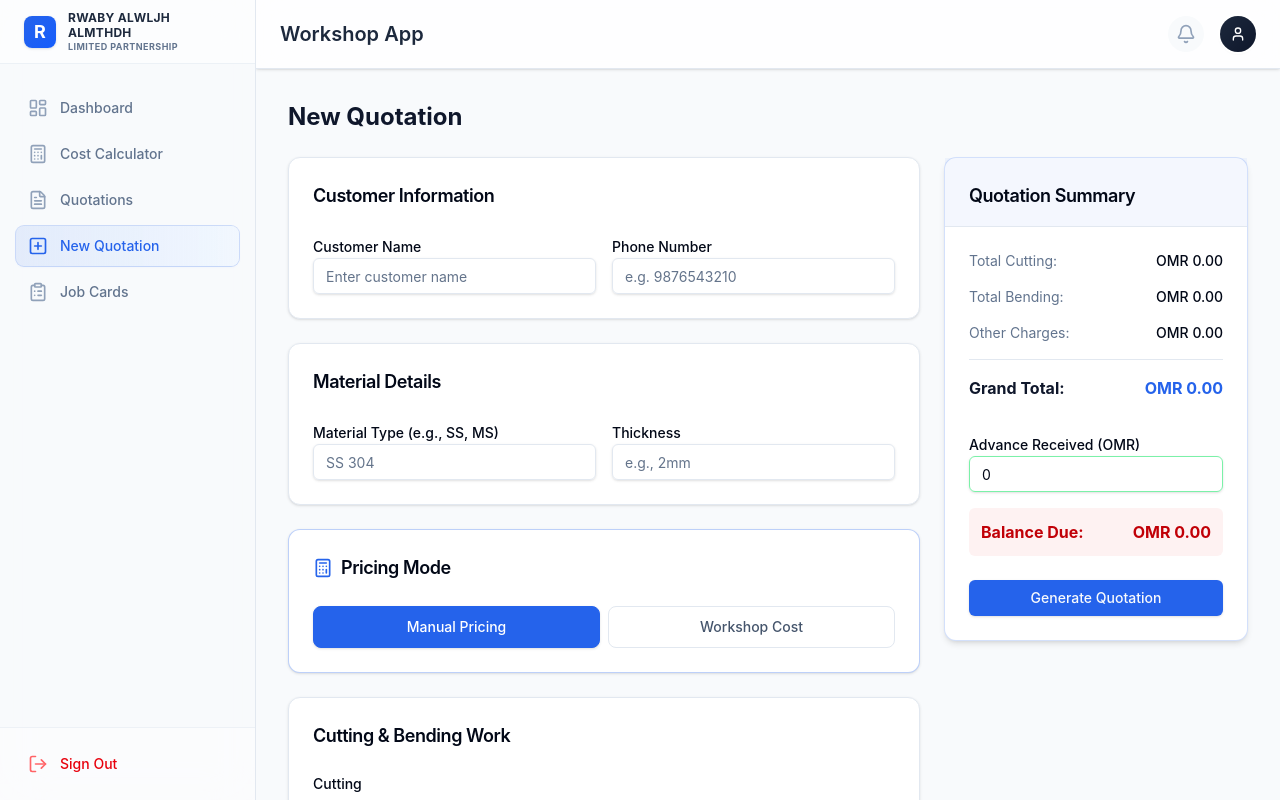
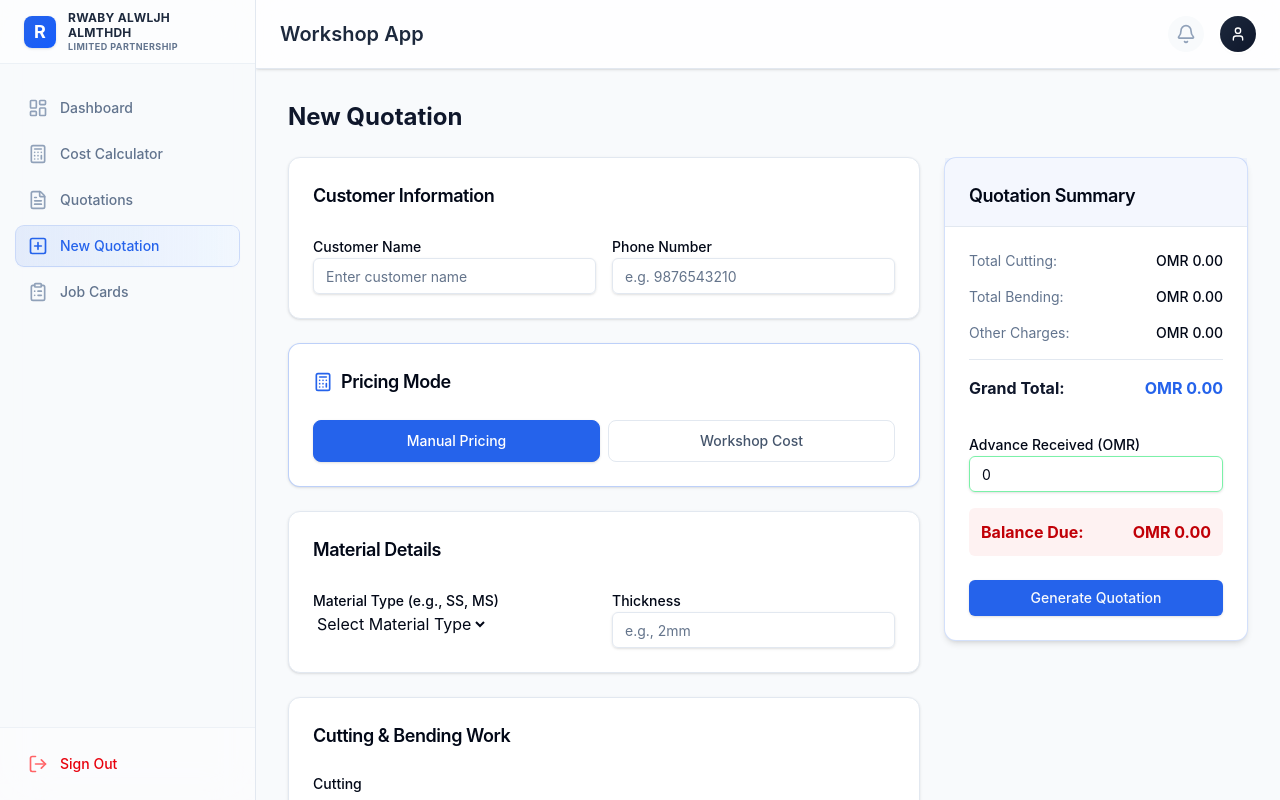
Before and after one commit to sameerthedeveloper/rwaby-quotation, a React (Vite) app: page /quotations/new in a window 1280 px wide. Built offline with nearby package versions, Linux system fonts and the light colour scheme; no server answers; the database is empty; sample sign-in values are in the browser's storage.

Commit message:
fixed the display data

```diff
--- a/src/components/cost/CostRow.jsx
+++ b/src/components/cost/CostRow.jsx
@@ -1,4 +1,5 @@
 import { Input } from '@/components/ui/Input';
+import { Select } from '../ui/Select';
 
 /**
  * A single row in the cost table.
@@ -14,7 +15,7 @@ export default function CostRow({ row, type = 'hourly', onAmountChange, onHoursC
           <span className="text-xs text-slate-400 ml-2">Fixed</span>
         </td>
         <td className="px-4 sm:px-6 py-3 text-right">
-          {readOnlyAmount ? (
+          {/* {readOnlyAmount ? (
              <span className="font-mono text-sm text-slate-800">{hidePrices ? '***' : (row.amount || 0).toFixed(2)}</span>
           ) : (
             <Input
@@ -24,7 +25,7 @@ export default function CostRow({ row, type = 'hourly', onAmountChange, onHoursC
               value={row.amount || ''}
               onChange={e => onAmountChange(row.field, e.target.value)}
             />
-          )}
+          )} */}
         </td>
         <td className="px-4 sm:px-6 py-3 text-right text-slate-400 text-sm">—</td>
         <td className="px-4 sm:px-6 py-3 text-right text-slate-400 text-sm">—</td>
@@ -41,17 +42,25 @@ export default function CostRow({ row, type = 'hourly', onAmountChange, onHoursC
         <span className="font-medium text-slate-900 text-sm">{row.label}</span>
       </td>
       <td className="px-4 sm:px-6 py-3 text-right">
-        {readOnlyAmount ? (
-           <span className="font-mono text-sm text-slate-800">{hidePrices ? '***' : (row.amount || 0).toFixed(2)}</span>
-        ) : (
-          <Input
+        {row.key === 'labor' ? (<>
+          <Select
             type="number"
             min="0"
             className="w-24 ml-auto text-right"
             value={row.amount || ''}
             onChange={e => onAmountChange(row.costField, e.target.value)}
-          />
+          >
+            <option value="">Select</option>
+            <option value="1">1</option>
+            <option value="2">2</option>
+            <option value="3">3</option>
+            <option value="4">4</option>
+
+          </Select>
+        </>):(
+          <span className="px-4 sm:px-6 py-3 text-right text-slate-400 text-sm">—</span>
         )}
+
       </td>
       <td className="px-4 sm:px-6 py-3 text-right font-mono text-sm text-slate-600">
         {hidePrices ? '***' : row.hourly.toFixed(2)}
--- a/src/components/cost/CostTable.jsx
+++ b/src/components/cost/CostTable.jsx
@@ -16,7 +16,7 @@ export default function CostTable({ hourlyRows, fixedRows, onCostChange, onHours
               <thead>
                 <tr className="bg-slate-50 border-b border-slate-200 text-slate-500 text-sm">
                   <th className="px-6 py-4 font-medium">Item</th>
-                   <th className="px-6 py-4 font-medium text-right">Amount (OMR)</th>
+                   <th className="px-6 py-4 font-medium text-right">Labour Count</th>
                   <th className="px-6 py-4 font-medium text-right">1 Hour Cost</th>
                   <th className="px-6 py-4 font-medium text-right">Hours Used</th>
                   <th className="px-6 py-4 font-medium text-right">Total Cost (OMR)</th>
--- a/src/hooks/useCostCalculator.js
+++ b/src/hooks/useCostCalculator.js
@@ -10,6 +10,7 @@ const INITIAL_COSTS = {
   machineCost: 0,
   rent: 0,
   laborCostPerDay: 51.92,
+  fabricatorCostPerHour: 1.3221,
   electricityCost: 0,
 };
 
@@ -69,7 +70,8 @@ export function useCostCalculator(initial = {}) {
   const hourlyRows = useMemo(() => [
     { key: 'machine',     label: 'Machine (Per Hour)',          amount: costs.machineCost,       hourly: hourlyRates.machineHourly,     hoursUsed: hours.machineHours,     total: itemTotals.machineTotal,     costField: 'machineCost',    hoursField: 'machineHours' },
     { key: 'rent',        label: 'Workshop Rent (Per Hour)',    amount: costs.rent,              hourly: hourlyRates.rentHourly,        hoursUsed: hours.rentHours,        total: itemTotals.rentTotal,        costField: 'rent',           hoursField: 'rentHours' },
-    { key: 'labor',       label: 'Labor Cost (Per Day)',       amount: costs.laborCostPerDay,   hourly: hourlyRates.laborHourly,       hoursUsed: hours.laborHours,       total: itemTotals.laborTotal,       costField: 'laborCostPerDay',hoursField: 'laborHours' },
+    { key: 'fabricator',       label: 'Fabricator Cost (Per Hour)',       amount: costs.laborCostPerDay,   hourly: hourlyRates.laborHourly,       hoursUsed: hours.laborHours,       total: itemTotals.laborTotal,       costField: 'laborCostPerDay',hoursField: 'laborHours' },
+    { key: 'labor',       label: 'Labor Cost (Per Head)',       amount: costs.fabricatorCostPerDay,   hourly: costs.fabricatorCostPerDay/8,       hoursUsed: hours.fabricatorHours,       total: itemTotals.fabricatorTotal,       costField: 'fabricatorCostPerDay',hoursField: 'fabricatorHours' },
     { key: 'electricity', label: 'Electricity (EB) (Per Hour)', amount: costs.electricityCost,   hourly: hourlyRates.electricityHourly, hoursUsed: hours.electricityHours, total: itemTotals.electricityTotal, costField: 'electricityCost',hoursField: 'electricityHours' },
   ], [costs, hourlyRates, hours, itemTotals]);
 
--- a/src/pages/NewQuotation.jsx
+++ b/src/pages/NewQuotation.jsx
@@ -13,6 +13,7 @@ import {
 import { Button } from "@/components/ui/Button";
 import { Input } from "@/components/ui/Input";
 import { Label } from "@/components/ui/Label";
+import { Select } from "@/components/ui/Select";
 import CostTable from "@/components/cost/CostTable";
 import CostSummary from "@/components/cost/CostSummary";
 
@@ -208,31 +209,7 @@ export default function NewQuotation() {
             </Card>
 
             {/* Material Details */}
-            <Card>
-              <CardHeader>
-                <CardTitle className="text-lg">Material Details</CardTitle>
-              </CardHeader>
-              <CardContent className="grid gap-4 md:grid-cols-2">
-                <div className="space-y-2">
-                  <Label htmlFor="materialType">Material Type (e.g., SS, MS)</Label>
-                  <Input
-                    id="materialType"
-                    placeholder="SS 304"
-                    {...register("materialType")}
-                  />
-                  {errors.materialType && <p className="text-red-500 text-sm">{errors.materialType.message}</p>}
-                </div>
-                <div className="space-y-2">
-                  <Label htmlFor="thickness">Thickness</Label>
-                  <Input
-                    id="thickness"
-                    placeholder="e.g., 2mm"
-                    {...register("thickness")}
-                  />
-                  {errors.thickness && <p className="text-red-500 text-sm">{errors.thickness.message}</p>}
-                </div>
-              </CardContent>
-            </Card>
+
 
             {/* Pricing Mode Toggle */}
             <Card className="border-primary/30">
@@ -247,8 +224,7 @@ export default function NewQuotation() {
                   <button
                     type="button"
                     onClick={() => setPricingMode('manual')}
-                    className={`flex-1 py-2.5 px-4 text-sm font-medium rounded-lg border transition-all ${
-                      pricingMode === 'manual'
+                    className={`flex-1 py-2.5 px-4 text-sm font-medium rounded-lg border transition-all ${pricingMode === 'manual'
                         ? 'bg-primary text-white border-primary shadow-sm'
                         : 'bg-white text-slate-600 border-slate-200 hover:bg-slate-50'
                       }`}
@@ -258,8 +234,7 @@ export default function NewQuotation() {
                   <button
                     type="button"
                     onClick={() => setPricingMode('workshop')}
-                    className={`flex-1 py-2.5 px-4 text-sm font-medium rounded-lg border transition-all ${
-                      pricingMode === 'workshop'
+                    className={`flex-1 py-2.5 px-4 text-sm font-medium rounded-lg border transition-all ${pricingMode === 'workshop'
                         ? 'bg-primary text-white border-primary shadow-sm'
                         : 'bg-white text-slate-600 border-slate-200 hover:bg-slate-50'
                       }`}
@@ -278,6 +253,45 @@ export default function NewQuotation() {
                       </div>
                     ) : (
                       <>
+                        <Card>
+                          <CardHeader>
+                            <CardTitle className="text-lg">Material Details</CardTitle>
+                          </CardHeader>
+                          <CardContent className="grid gap-4 md:grid-cols-2">
+                            <div className="space-y-2">
+                              <Label htmlFor="materialType">Material Type:</Label>
+                              <Select
+                                id="materialType"
+                                placeholder="SS 304"
+                                {...register("materialType")}
+                                className=""
+                              >
+                                <option value="">Select Material Type</option>
+                                <option value="SS">SS </option>
+                                <option value="MS">MS</option>
+
+                              </Select>
+                              {errors.materialType && <p className="text-red-500 text-sm">{errors.materialType.message}</p>}
+                            </div>
+                            <div className="space-y-2">
+                              <Label htmlFor="thickness">Thickness</Label>
+                              <Select
+                                id="thickness"
+                                placeholder="e.g., 2mm"
+                                {...register("thickness")}
+                              >
+                              <option value="">Select Thickness</option>
+                              <option value="0.8">0.8 mm</option>
+                              <option value="1.0">1.0 mm</option>
+                              <option value="1.2">1.2 mm</option>
+                              <option value="1.5">1.5 mm</option>
+                              <option value="2.0">2.0 mm</option>
+
+                              </Select>
+                              {errors.thickness && <p className="text-red-500 text-sm">{errors.thickness.message}</p>}
+                            </div>
+                          </CardContent>
+                        </Card>
                         <div className="bg-slate-50 border rounded-lg p-3 flex justify-between items-center mb-4">
                           <span className="text-sm font-medium text-slate-700">Active Template:</span>
                           <span className="text-sm font-bold text-primary px-2 py-1 bg-blue-100 rounded-md">{activeTemplateName}</span>
@@ -317,7 +331,39 @@ export default function NewQuotation() {
             </Card>
 
             {/* Work Details */}
+
             {pricingMode === 'manual' && (
+              <>
+                <Card>
+                  <CardHeader>
+                    <CardTitle className="text-lg">Material Details</CardTitle>
+                  </CardHeader>
+                  <CardContent className="grid gap-4 md:grid-cols-2">
+                    <div className="space-y-2">
+                      <Label htmlFor="materialType">Material Type (e.g., SS, MS)</Label>
+                      <select
+                        id="materialType"
+                        placeholder="SS 304"
+                        {...register("materialType")}
+                      >
+                        <option value="">Select Material Type</option>
+                        <option value="SS">SS </option>
+                        <option value="MS">MS</option>
+
+                      </select>
+                      {errors.materialType && <p className="text-red-500 text-sm">{errors.materialType.message}</p>}
+                    </div>
+                    <div className="space-y-2">
+                      <Label htmlFor="thickness">Thickness</Label>
+                      <Input
+                        id="thickness"
+                        placeholder="e.g., 2mm"
+                        {...register("thickness")}
+                      />
+                      {errors.thickness && <p className="text-red-500 text-sm">{errors.thickness.message}</p>}
+                    </div>
+                  </CardContent>
+                </Card>
                 <Card>
                   <CardHeader>
                     <CardTitle className="text-lg">Cutting & Bending Work</CardTitle>
@@ -393,6 +439,7 @@ export default function NewQuotation() {
                     </div>
                   </CardContent>
                 </Card>
+              </>
             )}
 
             {/* Extra Details */}
```
Lines whose indentation alone changed are shown as unchanged.
